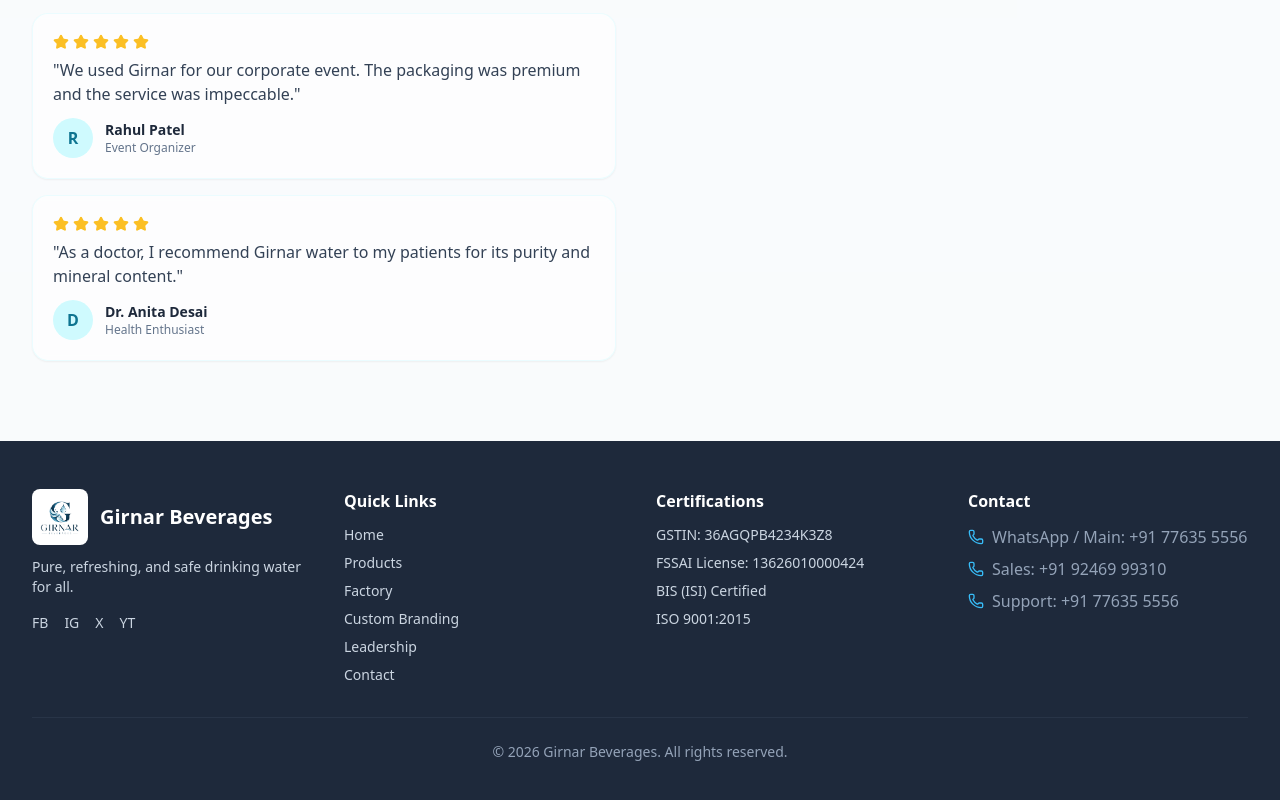
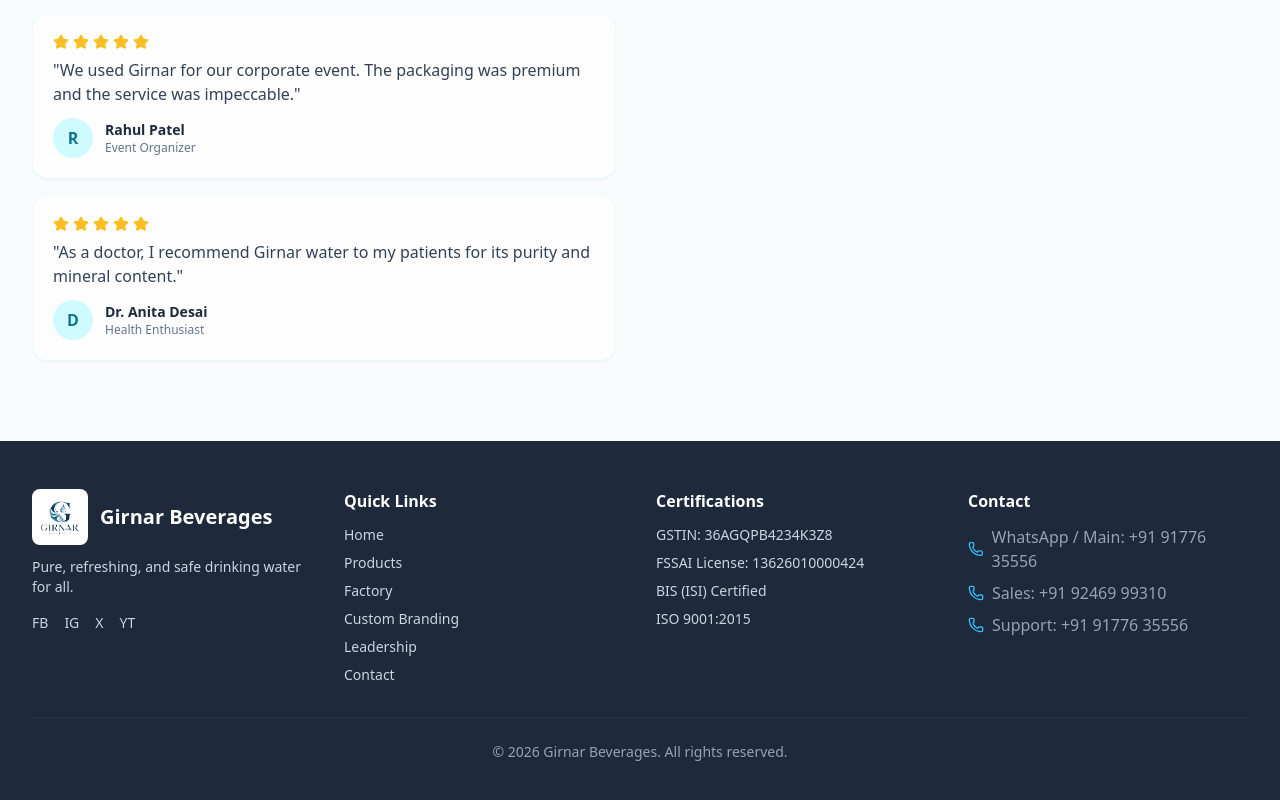
Before and after one commit to sumittshrma/girnar-enterprises, a React (Create React App) app: page / in a window 1280 px wide. Shown: the part 7857-8657 px from the top of the page. Built offline with nearby package versions, Linux system fonts and the light colour scheme.

Commit message:
Update App.js

```diff
--- a/src/App.js
+++ b/src/App.js
@@ -1144,7 +1144,7 @@
 
           <motion.div initial={{ x: 30, opacity: 0 }} whileInView={{ x: 0, opacity: 1 }} transition={{ duration: 0.6 }} viewport={{ once: true }} className="space-y-6">
             <div className="grid grid-cols-2 gap-4">
-              <a href="tel:+9177635556" className="flex flex-col items-center justify-center p-6 bg-white/60 backdrop-blur-sm rounded-2xl border border-cyan-100/40 shadow-lg hover:shadow-xl transition-all">
+              <a href="tel:+919177635556" className="flex flex-col items-center justify-center p-6 bg-white/60 backdrop-blur-sm rounded-2xl border border-cyan-100/40 shadow-lg hover:shadow-xl transition-all">
                 <Phone className="h-8 w-8 text-cyan-700" />
                 <span className="text-sm font-medium text-slate-700 mt-2">Call Us</span>
               </a>
@@ -1303,7 +1303,7 @@
             <ul className="space-y-2 text-slate-400">
               <li className="flex items-center gap-2">
                 <Phone className="w-4 h-4 text-sky-400" />
-                <span>WhatsApp / Main: <a href="https://wa.me/9177635556" className="hover:text-white">+91 77635 5556</a></span>
+                <span>WhatsApp / Main: <a href="https://wa.me/9177635556" className="hover:text-white">+91 91776 35556</a></span>
               </li>
               <li className="flex items-center gap-2">
                 <Phone className="w-4 h-4 text-sky-400" />
@@ -1311,7 +1311,7 @@
               </li>
               <li className="flex items-center gap-2">
                 <Phone className="w-4 h-4 text-sky-400" />
-                <span>Support: <a href="tel:+9177635556" className="hover:text-white">+91 77635 5556</a></span>
+                <span>Support: <a href="tel:+919177635556" className="hover:text-white">+91 91776 35556</a></span>
               </li>
             </ul>
           </div>
```
